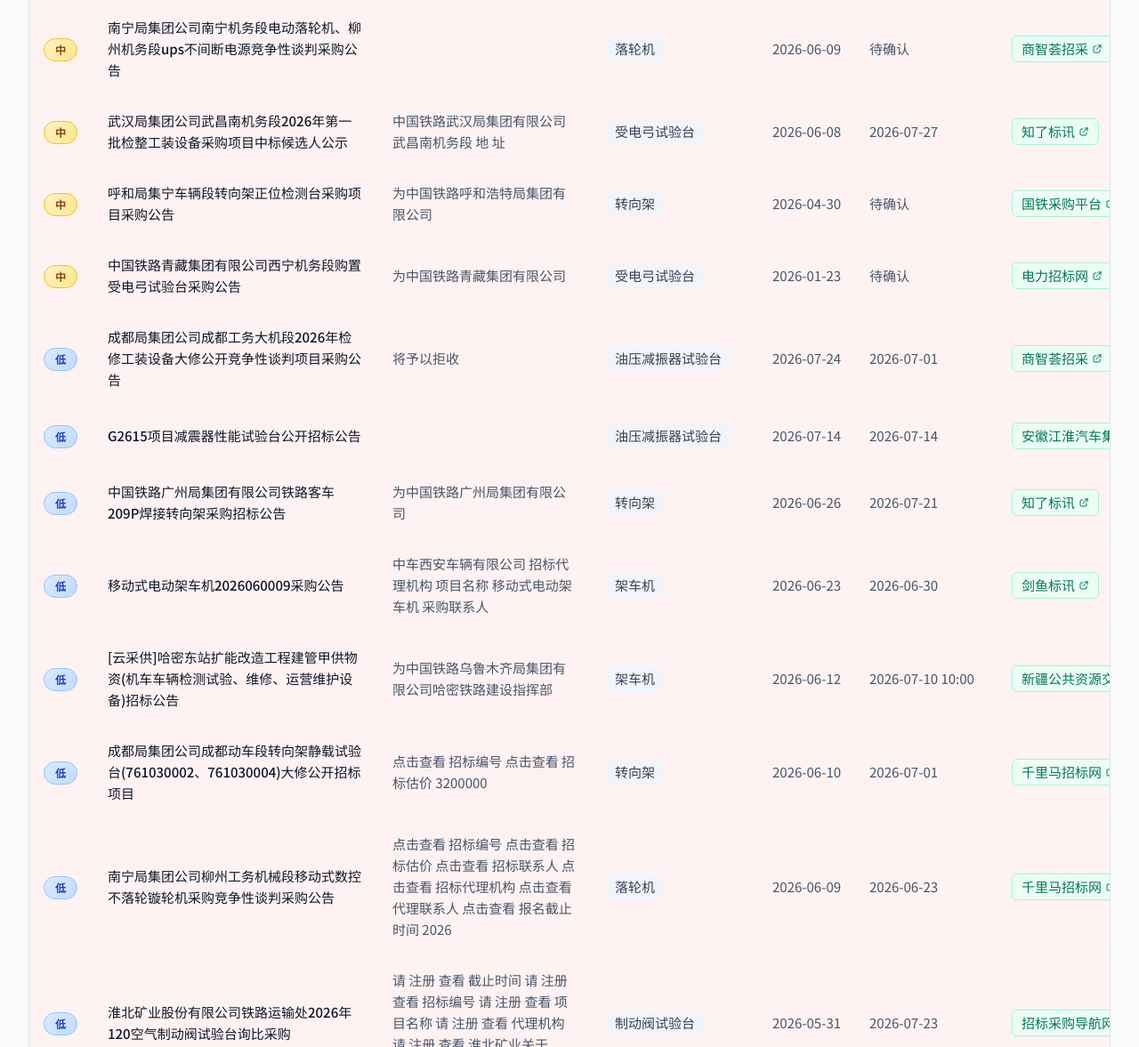
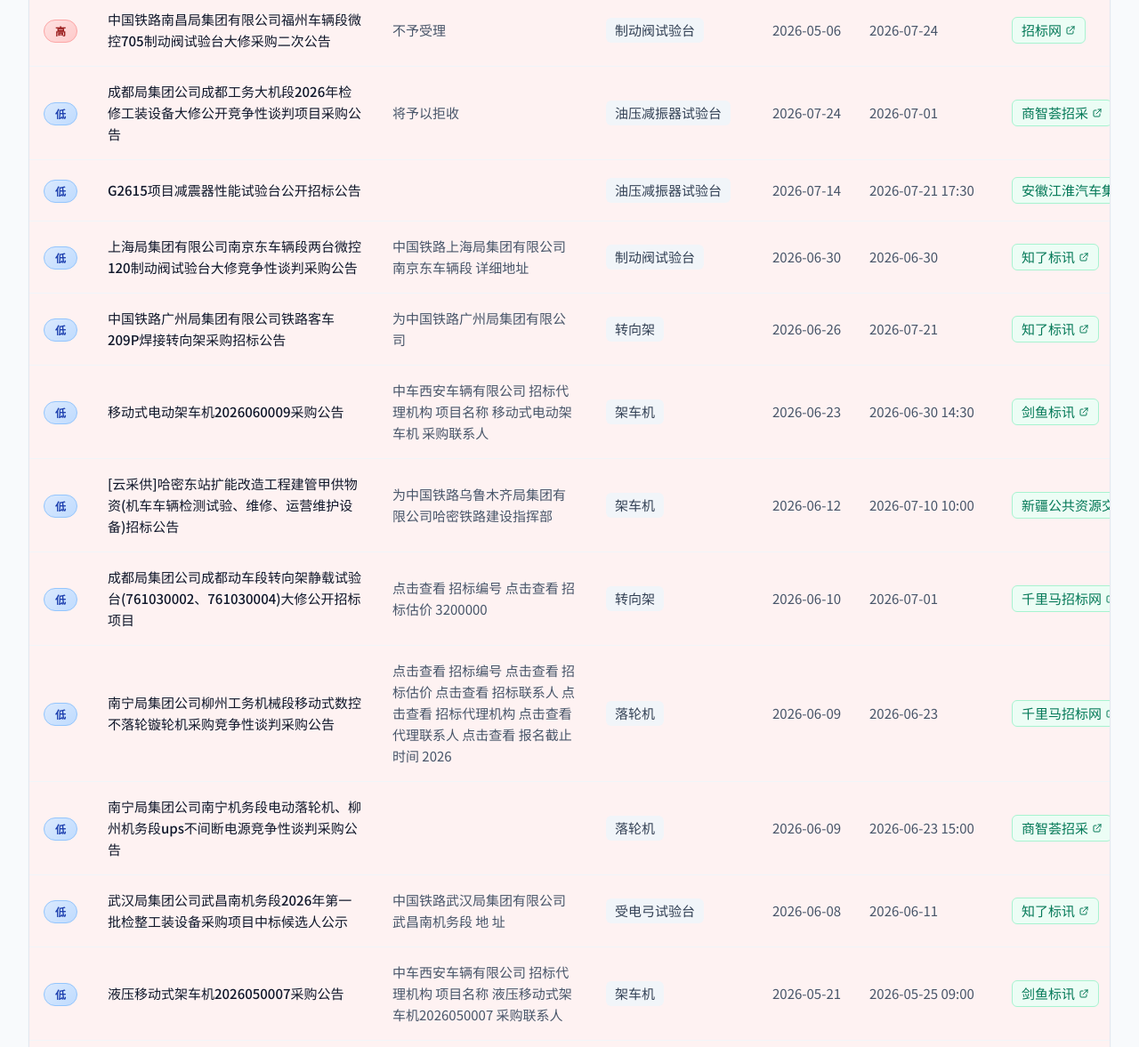
Before and after one commit to ikun0521/-, a website: page index.html in a window 1280 px wide. Shown: the part 1293-2470 px from the top of the page at 89% size. Drawn offline with nearby package versions, Linux system fonts and the light colour scheme; no server answers.

Commit message:
自动同步: 新增 27 条招标信息 (2026-07-24)

```diff
--- a/index.html
+++ b/index.html
@@ -37,10 +37,10 @@
             <div class="flex flex-col lg:flex-row lg:items-center lg:justify-between gap-4">
                 <div>
                     <h1 class="text-3xl font-bold text-slate-900 tracking-tight">招标信息可视化看板</h1>
-                    <p class="mt-2 text-slate-500">按优先级从高到低排序 · 共 <span id="totalCount" class="font-semibold text-slate-700">26</span> 条招标信息</p>
+                    <p class="mt-2 text-slate-500">按优先级从高到低排序 · 共 <span id="totalCount" class="font-semibold text-slate-700">27</span> 条招标信息</p>
                 </div>
                 <div class="flex items-center gap-3">
-                    <span class="text-sm text-slate-500">最近更新：2026-07-24 13:29</span>
+                    <span class="text-sm text-slate-500">最近更新：2026-07-24 13:40</span>
                     <button onclick="markAllAsRead()" class="px-4 py-2 bg-green-600 text-white text-sm font-medium rounded-lg hover:bg-green-700 transition-colors flex items-center gap-2">
                         <svg class="w-4 h-4" fill="none" stroke="currentColor" viewBox="0 0 24 24"><path stroke-linecap="round" stroke-linejoin="round" stroke-width="2" d="M9 12l2 2 4-4m6 2a9 9 0 11-18 0 9 9 0 0118 0z"></path></svg>
                         全部标记已阅
@@ -290,18 +290,18 @@
 
         let tenders = [
             {
-                        "id": 14,
-                        "name": "上海局集团有限公司南京东车辆段两台微控120制动阀试验台大修竞争性谈判采购公告",
-                        "unit": "中国铁路上海局集团有限公司南京东车辆段 详细地址",
+                        "id": 16,
+                        "name": "淮北矿业股份有限公司铁路运输处2026年120空气制动阀试验台询比采购",
+                        "unit": "请 注册 查看 截止时间 请 注册 查看 招标编号 请 注册 查看 项目名称 请 注册 查看 代理机构 请 注册 查看 淮北矿业关于GKD2026",
                         "category": "制动阀试验台",
-                        "publish": "2026-06-30",
-                        "deadline": "2026-07-27",
-                        "link": "https://www.zhiliaobiaoxun.cn/detail/597674931b1C0554680c.html",
-                        "platform": "知了标讯",
+                        "publish": "2026-05-31",
+                        "deadline": "2026-07-24",
+                        "link": "https://m.ccpc360.com/cggg75842720158.html",
+                        "platform": "招标采购导航网",
                         "priority": "高"
             },
             {
-                        "id": 12,
+                        "id": 13,
                         "name": "中国铁路南昌局集团有限公司福州车辆段微控705制动阀试验台大修采购二次公告",
                         "unit": "不予受理",
                         "category": "制动阀试验台",
@@ -312,51 +312,7 @@
                         "priority": "高"
             },
             {
-                        "id": 19,
-                        "name": "南宁局集团公司南宁机务段电动落轮机、柳州机务段ups不间断电源竞争性谈判采购公告",
-                        "unit": "",
-                        "category": "落轮机",
-                        "publish": "2026-06-09",
-                        "deadline": "待确认",
-                        "link": "https://szhbuy.com/m-web-202606294821433491.html",
-                        "platform": "商智荟招采",
-                        "priority": "中"
-            },
-            {
-                        "id": 22,
-                        "name": "武汉局集团公司武昌南机务段2026年第一批检整工装设备采购项目中标候选人公示",
-                        "unit": "中国铁路武汉局集团有限公司武昌南机务段 地 址",
-                        "category": "受电弓试验台",
-                        "publish": "2026-06-08",
-                        "deadline": "2026-07-27",
-                        "link": "https://www.zhiliaobiaoxun.cn/detail/507038062b2E79653BCc.html",
-                        "platform": "知了标讯",
-                        "priority": "中"
-            },
-            {
-                        "id": 25,
-                        "name": "呼和局集宁车辆段转向架正位检测台采购项目采购公告",
-                        "unit": "为中国铁路呼和浩特局集团有限公司",
-                        "category": "转向架",
-                        "publish": "2026-04-30",
-                        "deadline": "待确认",
-                        "link": "https://cg.95306.cn/baseinfor/notice/informationShow?id=13c3f07547a79e20d09fb5c7ac1d078b",
-                        "platform": "国铁采购平台",
-                        "priority": "中"
-            },
-            {
-                        "id": 23,
-                        "name": "中国铁路青藏集团有限公司西宁机务段购置受电弓试验台采购公告",
-                        "unit": "为中国铁路青藏集团有限公司",
-                        "category": "受电弓试验台",
-                        "publish": "2026-01-23",
-                        "deadline": "待确认",
-                        "link": "https://www.dlzb.com/d-zb-63474830.html",
-                        "platform": "电力招标网",
-                        "priority": "中"
-            },
-            {
-                        "id": 10,
+                        "id": 11,
                         "name": "成都局集团公司成都工务大机段2026年检修工装设备大修公开竞争性谈判项目采购公告",
                         "unit": "将予以拒收",
                         "category": "油压减振器试验台",
@@ -367,14 +323,25 @@
                         "priority": "低"
             },
             {
-                        "id": 8,
+                        "id": 9,
                         "name": "G2615项目减震器性能试验台公开招标公告",
                         "unit": "",
                         "category": "油压减振器试验台",
                         "publish": "2026-07-14",
-                        "deadline": "2026-07-14",
+                        "deadline": "2026-07-21 17:30",
                         "link": "https://www.jac.com.cn/u/cms/www/proclama/202607/G2615%E9%A1%B9%E7%9B%AE%E5%87%8F%E9%9C%87%E5%99%A8%E6%80%A7%E8%83%BD%E8%AF%95%E9%AA%8C%E5%8F%B0%E5%85%AC%E5%BC%80%E6%8B%9B%E6%A0%87%E5%85%AC%E5%91%8A_8.pdf",
                         "platform": "安徽江淮汽车集团",
+                        "priority": "低"
+            },
+            {
+                        "id": 15,
+                        "name": "上海局集团有限公司南京东车辆段两台微控120制动阀试验台大修竞争性谈判采购公告",
+                        "unit": "中国铁路上海局集团有限公司南京东车辆段 详细地址",
+                        "category": "制动阀试验台",
+                        "publish": "2026-06-30",
+                        "deadline": "2026-06-30",
+                        "link": "https://www.zhiliaobiaoxun.cn/detail/597674931b1C0554680c.html",
+                        "platform": "知了标讯",
                         "priority": "低"
             },
             {
@@ -394,7 +361,7 @@
                         "unit": "中车西安车辆有限公司 招标代理机构 项目名称 移动式电动架车机 采购联系人",
                         "category": "架车机",
                         "publish": "2026-06-23",
-                        "deadline": "2026-06-30",
+                        "deadline": "2026-06-30 14:30",
                         "link": "https://shaanxi.jianyu360.cn/jybx/20260623_26062263757816.html",
                         "platform": "剑鱼标讯",
                         "priority": "低"
@@ -411,7 +378,7 @@
                         "priority": "低"
             },
             {
-                        "id": 26,
+                        "id": 27,
                         "name": "成都局集团公司成都动车段转向架静载试验台(761030002、761030004)大修公开招标项目",
                         "unit": "点击查看 招标编号 点击查看 招标估价 3200000",
                         "category": "转向架",
@@ -422,7 +389,7 @@
                         "priority": "低"
             },
             {
-                        "id": 18,
+                        "id": 19,
                         "name": "南宁局集团公司柳州工务机械段移动式数控不落轮镟轮机采购竞争性谈判采购公告",
                         "unit": "点击查看 招标编号 点击查看 招标估价 点击查看 招标联系人 点击查看 招标代理机构 点击查看 代理联系人 点击查看 报名截止时间 2026",
                         "category": "落轮机",
@@ -433,14 +400,25 @@
                         "priority": "低"
             },
             {
-                        "id": 15,
-                        "name": "淮北矿业股份有限公司铁路运输处2026年120空气制动阀试验台询比采购",
-                        "unit": "请 注册 查看 截止时间 请 注册 查看 招标编号 请 注册 查看 项目名称 请 注册 查看 代理机构 请 注册 查看 淮北矿业关于GKD2026",
-                        "category": "制动阀试验台",
-                        "publish": "2026-05-31",
-                        "deadline": "2026-07-23",
-                        "link": "https://m.ccpc360.com/cggg75842720158.html",
-                        "platform": "招标采购导航网",
+                        "id": 20,
+                        "name": "南宁局集团公司南宁机务段电动落轮机、柳州机务段ups不间断电源竞争性谈判采购公告",
+                        "unit": "",
+                        "category": "落轮机",
+                        "publish": "2026-06-09",
+                        "deadline": "2026-06-23 15:00",
+                        "link": "https://szhbuy.com/m-web-202606294821433491.html",
+                        "platform": "商智荟招采",
+                        "priority": "低"
+            },
+            {
+                        "id": 23,
+                        "name": "武汉局集团公司武昌南机务段2026年第一批检整工装设备采购项目中标候选人公示",
+                        "unit": "中国铁路武汉局集团有限公司武昌南机务段 地 址",
+                        "category": "受电弓试验台",
+                        "publish": "2026-06-08",
+                        "deadline": "2026-06-11",
+                        "link": "https://www.zhiliaobiaoxun.cn/detail/507038062b2E79653BCc.html",
+                        "platform": "知了标讯",
                         "priority": "低"
             },
             {
@@ -455,7 +433,7 @@
                         "priority": "低"
             },
             {
-                        "id": 16,
+                        "id": 17,
                         "name": "中国铁路上海局集团有限公司上海机辆段新增制动缸试验台招标公告",
                         "unit": "为上局",
                         "category": "单元制动缸试验台",
@@ -466,29 +444,40 @@
                         "priority": "低"
             },
             {
-                        "id": 9,
+                        "id": 26,
+                        "name": "呼和局集宁车辆段转向架正位检测台采购项目采购公告",
+                        "unit": "为中国铁路呼和浩特局集团有限公司",
+                        "category": "转向架",
+                        "publish": "2026-04-30",
+                        "deadline": "2026-05-19 09:00",
+                        "link": "https://cg.95306.cn/baseinfor/notice/informationShow?id=13c3f07547a79e20d09fb5c7ac1d078b",
+                        "platform": "国铁采购平台",
+                        "priority": "低"
+            },
+            {
+                        "id": 10,
                         "name": "哈尔滨局牡机油压减振器检修试验设备购置采购公告",
                         "unit": "",
                         "category": "油压减振器试验台",
                         "publish": "2026-04-03",
-                        "deadline": "2026-04-27",
+                        "deadline": "2026-04-15 10:00",
                         "link": "https://www.jiancezhaobiao.com/news-d24849f0127b9b01fdff996aaa9c5244/",
                         "platform": "检测招标网",
                         "priority": "低"
             },
             {
-                        "id": 17,
+                        "id": 18,
                         "name": "呼和浩特局集团公司包头车辆段2026年呼和库检不落轮镟车床维修保养项目招标公告",
                         "unit": "提起的侵权投诉或造成原设备的维修义务的损失",
                         "category": "落轮机",
                         "publish": "2026-04-03",
-                        "deadline": "待确认",
+                        "deadline": "2026-04-23 09:00",
                         "link": "https://cg.95306.cn/baseinfor/notice/informationShow?id=2013f6bc0b835846ee8cb9d744cbf9e5",
                         "platform": "国铁采购平台",
                         "priority": "低"
             },
             {
-                        "id": 24,
+                        "id": 25,
                         "name": "受电弓试验台采购公告",
                         "unit": "",
                         "category": "受电弓试验台",
@@ -499,29 +488,40 @@
                         "priority": "低"
             },
             {
-                        "id": 20,
+                        "id": 21,
                         "name": "中国铁路上海局集团有限公司上海机车检修段主断路器试验台更新招标公告",
                         "unit": "将予以拒收",
                         "category": "真空主断路器试验台",
                         "publish": "2026-03-04",
-                        "deadline": "2026-03-04",
+                        "deadline": "2026-03-24 09:00",
                         "link": "https://cg.95306.cn/baseinfor/notice/informationShow?id=5ba628be7c42e358e8478e8ffc141e53",
                         "platform": "国铁采购平台",
                         "priority": "低"
             },
             {
-                        "id": 13,
+                        "id": 8,
+                        "name": "深铁运营2026年度第123包备件(转向架系统)项目采购公告",
+                        "unit": "信息 采购单位名称 深圳市地铁集团有限公司 采购单位地址 深圳市福田区竹子林车辆段综合楼B栋 联系人 黄长坤 联系电话 15820433855 对外监督人员",
+                        "category": "转向架",
+                        "publish": "2026-02-14",
+                        "deadline": "2026-03-24 10:00",
+                        "link": "https://cg.shenzhenmc.com/fcggggs/106481.jhtml",
+                        "platform": "深圳地铁智能招采管理平台",
+                        "priority": "低"
+            },
+            {
+                        "id": 14,
                         "name": "南宁局集团公司南宁车辆段干冰清洗机、软管试验台、单元制动缸试验台、GZT0813带停放制动缸检修工装包采购",
                         "unit": "南宁局",
                         "category": "单元制动缸试验台",
                         "publish": "2026-02-11",
-                        "deadline": "2026-02-25",
+                        "deadline": "2026-03-03 15:00",
                         "link": "https://guangxi.jianyu360.cn/jybx/20260211_26021034472338.html",
                         "platform": "剑鱼标讯",
                         "priority": "低"
             },
             {
-                        "id": 11,
+                        "id": 12,
                         "name": "甘肃兰州油压减震器试验台2026020014采购公告",
                         "unit": "及实际需求企业关于本项目采购品类的合格供应商资质",
                         "category": "油压减振器试验台",
@@ -529,6 +529,17 @@
                         "deadline": "2026-02-09 13:40",
                         "link": "https://www.coopaa.com/notice-26718128.html",
                         "platform": "建设招标网",
+                        "priority": "低"
+            },
+            {
+                        "id": 24,
+                        "name": "中国铁路青藏集团有限公司西宁机务段购置受电弓试验台采购公告",
+                        "unit": "为中国铁路青藏集团有限公司",
+                        "category": "受电弓试验台",
+                        "publish": "2026-01-23",
+                        "deadline": "2026-02-03 09:30",
+                        "link": "https://www.dlzb.com/d-zb-63474830.html",
+                        "platform": "电力招标网",
                         "priority": "低"
             },
             {
@@ -559,13 +570,13 @@
                         "unit": "为嘉兴市市域铁路投资有限公司",
                         "category": "架车机",
                         "publish": "2026-01-15",
-                        "deadline": "2026-01-15",
+                        "deadline": "2026-02-09",
                         "link": "https://jxszwsjb.jiaxing.gov.cn/art/2026/1/15/art_1229743509_893322.html",
                         "platform": "嘉兴市公共资源交易网",
                         "priority": "低"
             },
             {
-                        "id": 21,
+                        "id": 22,
                         "name": "断路器试验台采购项目2026010206采购公告",
                         "unit": "不予受理",
                         "category": "高速断路器试验台",
```
